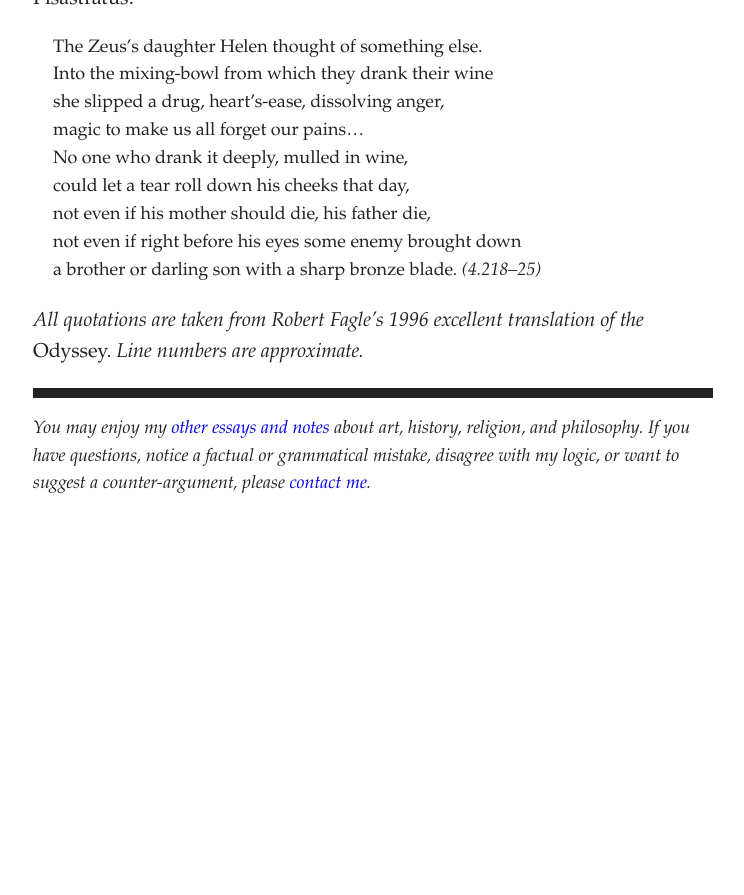
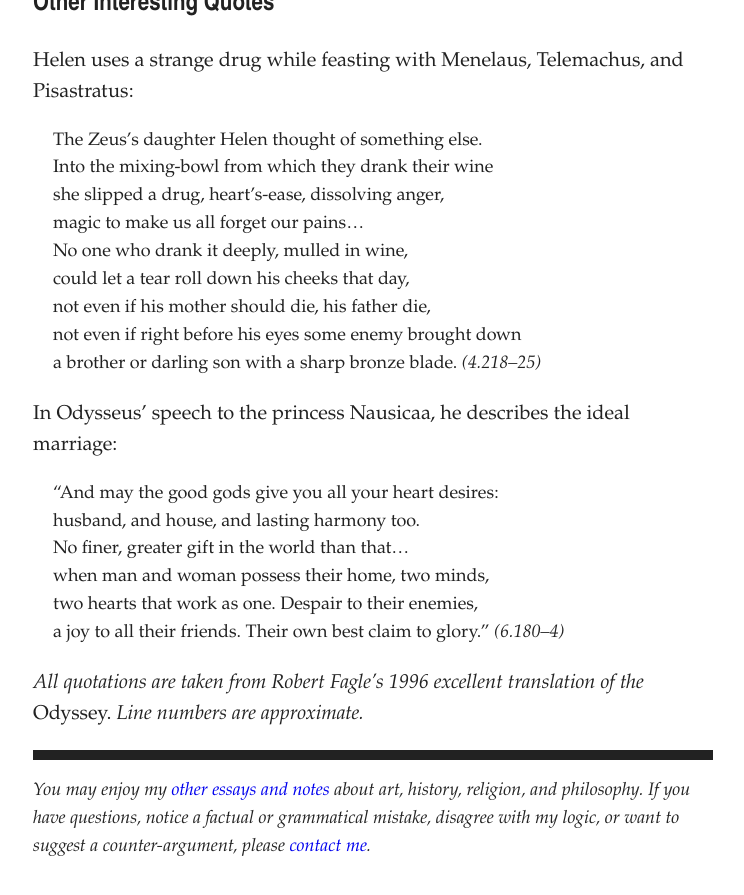
Before and after one commit to artsandmetaphysics/goodlifeodyssey, a Jekyll site: the page built from _documents/the-odyssey.md, in a window 1280 px wide and 900 px high, scrolled down 5820 px. Shown: the top 895 px of the window, without its empty margins (267-1011 px from the left). Built offline with Jekyll 4.4.1, drawn with Linux system fonts in a browser that asks for light colours; before the commit the page ends 6357 px from its top, so only the background shows below that; some of the changed text lies outside the part shown.

Commit message:
Add notes about books 5 and 6

```diff
--- a/_documents/the-odyssey.md
+++ b/_documents/the-odyssey.md
@@ -39,6 +39,8 @@
 2. The assembly at Ithaca; Telemachus secretly sets sail
 3. Nestor recalls his return; sacrifice to Athena; departure for Lacedaemon
 4. Menelaus recalls his return; the suitors plot their ambush
+5. Hermes visits Calypso; Odysseus builds a raft, sails, then swims to Phaeacia
+6. Athena guides the princess to bring aid to Odysseus
 
 ## Justice, Morality, and the Gods
 
@@ -213,4 +215,15 @@
 <p>a brother or darling son with a sharp bronze blade. <cite>(4.218–25)</cite></p>
 </blockquote>
 
+In Odysseus’ speech to the princess Nausicaa, he describes the ideal marriage:
+
+<blockquote class="poetry">
+<p>“And may the good gods give you all your heart desires:</p>
+<p>husband, and house, and lasting harmony too.</p>
+<p>No finer, greater gift in the world than that…</p>
+<p>when man and woman possess their home, two minds,</p>
+<p>two hearts that work as one. Despair to their enemies,</p>
+<p>a joy to all their friends.  Their own best claim to glory.” <cite>(6.180–4)</cite></p>
+</blockquote>
+
 *All quotations are taken from Robert Fagle’s 1996 excellent translation of the* Odyssey. *Line numbers are approximate.*
```
Also changed, not shown: documents/the-odyssey.md (+12 -0 lines).
